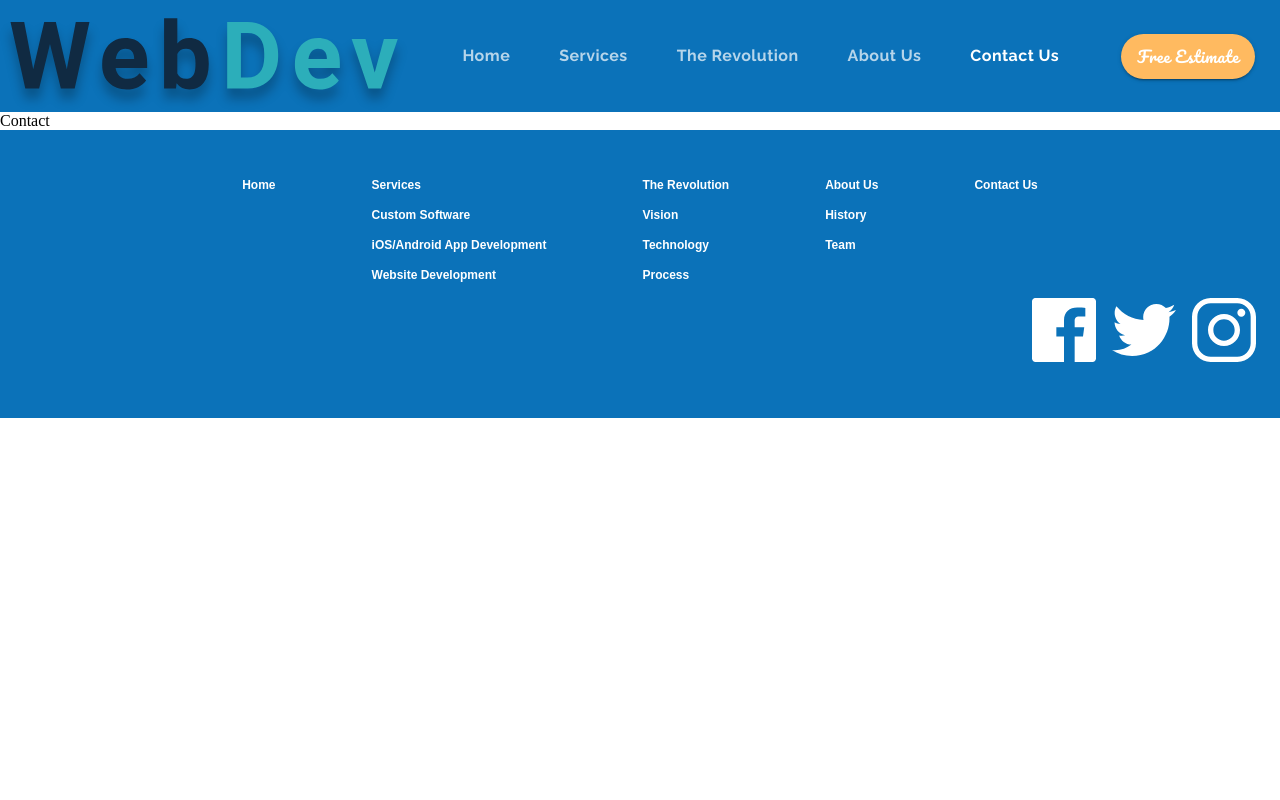
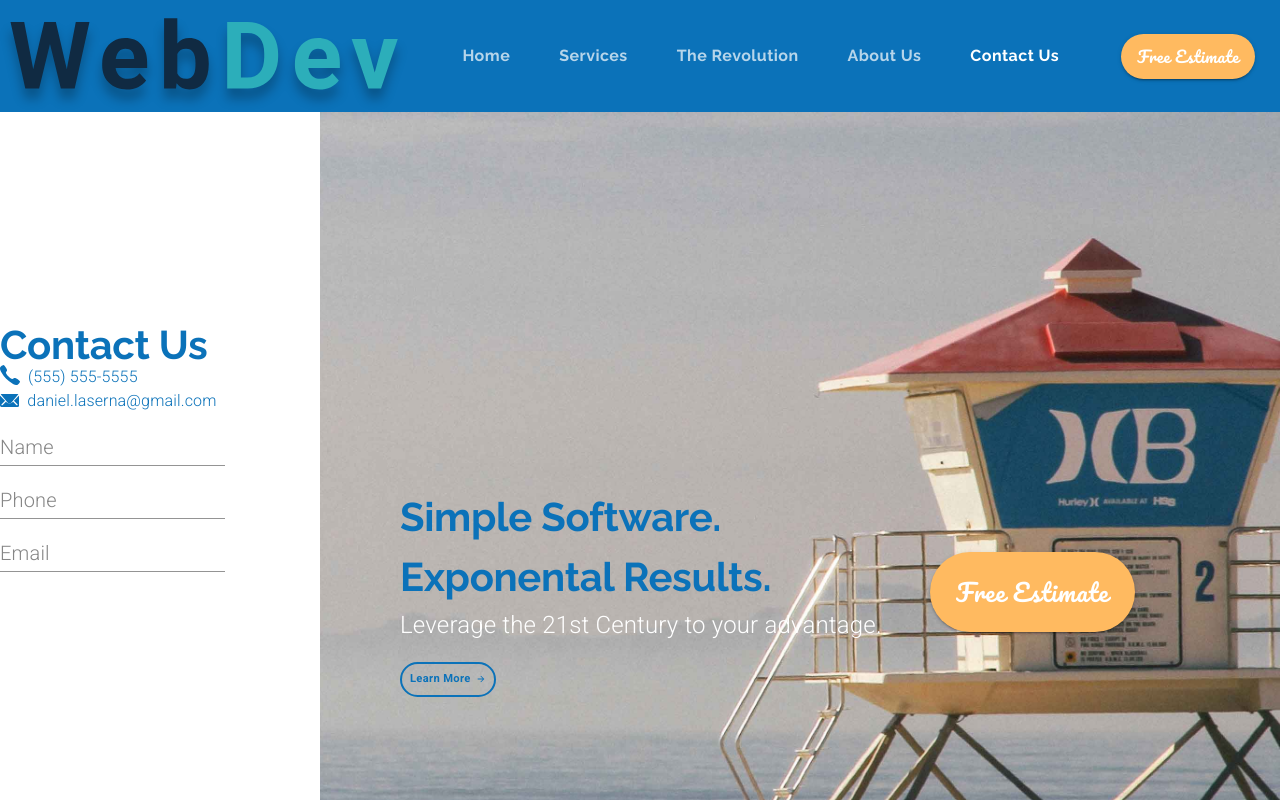
Before and after one commit to onTheDL/das-development, a React (Create React App) app: page /contact in a window 1280 px wide. Shown: the top 800 px of the page. Built offline with nearby package versions, Linux system fonts and the light colour scheme.

Commit message:
Add base Contact page

```diff
--- a/src/components/About.js
+++ b/src/components/About.js
@@ -30,8 +30,6 @@
   const classes = useStyles();
   const theme = useTheme();
   const matchesMD = useMediaQuery(theme.breakpoints.down("md"));
-  const matchesSM = useMediaQuery(theme.breakpoints.down("sm"));
-  const matchesXS = useMediaQuery(theme.breakpoints.down("xs"));
 
   return (
     <Grid container direction="column">
--- a/src/components/App.js
+++ b/src/components/App.js
@@ -9,8 +9,9 @@
 import CustomSoftware from "./CustomSoftware";
 import MobileApps from "./MobileApps";
 import Websites from "./Websites";
-import Revolution from "./Revolution"
-import About from "./About"
+import Revolution from "./Revolution";
+import About from "./About";
+import Contact from "./Contact";
 
 function App() {
   const [selectedIndex, setSelectedIndex] = useState(0);
@@ -92,14 +93,28 @@
               />
             )}
           />
-          <Route exact path="/about" render={(props) => (
+          <Route
+            exact
+            path="/about"
+            render={(props) => (
               <About
                 {...props}
                 setValue={setValue}
                 setSelectedIndex={setSelectedIndex}
               />
-            )} />
-          <Route exact path="/contact" component={() => <div>Contact</div>} />
+            )}
+          />
+          <Route
+            exact
+            path="/contact"
+            render={(props) => (
+              <Contact
+                {...props}
+                setValue={setValue}
+                setSelectedIndex={setSelectedIndex}
+              />
+            )}
+          />
           <Route exact path="/estimate" component={() => <div>Estimate</div>} />
         </Switch>
         <Footer setValue={setValue} setSelectedIndex={setSelectedIndex} />
--- /dev/null
+++ b/src/components/Contact.js
@@ -0,0 +1,231 @@
+import React, { useState } from "react";
+import { Link } from "react-router-dom";
+import CallToAction from "./ui/CallToAction";
+import ButtonArrow from "./ui/ButtonArrow";
+import { makeStyles, useTheme } from "@material-ui/core/styles";
+import {
+  Grid,
+  Typography,
+  useMediaQuery,
+  Button,
+  TextField,
+} from "@material-ui/core";
+
+import background from "../assets/background.jpg";
+import phoneIcon from "../assets/phone.svg";
+import emailIcon from "../assets/email.svg";
+import airplane from "../assets/send.svg";
+
+const useStyles = makeStyles((theme) => ({
+  heading: {
+    maxWidth: "40em",
+  },
+  rowContainer: {
+    paddingLeft: "5em",
+    paddingRight: "5em",
+    [theme.breakpoints.down("sm")]: {
+      paddingLeft: "1.5em",
+      paddingRight: "1.5em",
+    },
+  },
+  background: {
+    backgroundImage: `url(${background})`,
+    backgroundPosition: "center",
+    backgroundSize: "cover",
+    backgroundRepeat: "no-repeat",
+    height: "60em",
+    // width: "100%",
+  },
+  estimateBtn: {
+    ...theme.typography.estimate,
+    borderRadius: 50,
+    height: 80,
+    width: 205,
+    backgroundColor: theme.palette.common.orange,
+    fontSize: "1.5rem",
+    marginRight: "5em",
+    marginLeft: "2em",
+    "&:hover": {
+      backgroundColor: theme.palette.secondary.light,
+    },
+    [theme.breakpoints.down("sm")]: {
+      marginRight: 0,
+      marginLeft: 0,
+    },
+  },
+  learnBtn: {
+    ...theme.typography.learnBtn,
+    fontSize: "0.7rem",
+    height: 35,
+    padding: 8,
+    marginTop: "1.5em",
+    [theme.breakpoints.down("sm")]: {
+      marginBottom: "2em",
+      marginTop: "1.0em",
+    },
+  },
+}));
+
+export default function Contact({ setValue, setSelectedIndex }) {
+  const classes = useStyles();
+  const theme = useTheme();
+
+  const [name, setName] = useState("");
+  const [phone, setPhone] = useState("");
+  const [email, setEmail] = useState("");
+  const [message, setMessage] = useState("");
+
+  const matchesMD = useMediaQuery(theme.breakpoints.down("md"));
+  const matchesSM = useMediaQuery(theme.breakpoints.down("sm"));
+  const matchesXS = useMediaQuery(theme.breakpoints.down("xs"));
+
+  return (
+    <Grid container>
+      <Grid item container direction="column" justify="center" lg={3}>
+        <Grid item>
+          <Typography variant="h2" style={{ lineHeight: 1 }}>
+            Contact Us
+          </Typography>
+        </Grid>
+
+        {/*--- Phone ---*/}
+        <Grid item container>
+          <Grid item>
+            <img
+              src={phoneIcon}
+              alt="phone"
+              style={{ marginRight: "0.5em", verticalAlign: "bottom" }}
+            />
+          </Grid>
+          <Grid item>
+            <Typography
+              variant="body1"
+              style={{ color: theme.palette.common.blue, fontSize: "1rem" }}
+            >
+              (555) 555-5555
+            </Typography>
+          </Grid>
+        </Grid>
+
+        {/*--- Email ---*/}
+        <Grid item container>
+          <Grid item>
+            <img
+              src={emailIcon}
+              alt="envelope"
+              style={{ marginRight: "0.5em", verticalAlign: "bottom" }}
+            />
+          </Grid>
+          <Grid item>
+            <Typography
+              variant="body1"
+              style={{ color: theme.palette.common.blue, fontSize: "1rem" }}
+            >
+              daniel.laserna@gmail.com
+            </Typography>
+          </Grid>
+        </Grid>
+
+        {/*--- Name, Phone, Email Text Fields---*/}
+        <Grid item container>
+          <Grid item>
+            <TextField
+              label="Name"
+              id="name"
+              value={name}
+              onChange={(e) => setName(e.target.value)}
+            />
+          </Grid>
+          <Grid item>
+            <TextField
+              label="Phone"
+              id="phone"
+              value={phone}
+              onChange={(e) => setPhone(e.target.value)}
+            />
+          </Grid>
+          <Grid item>
+            <TextField
+              label="Email"
+              id="email"
+              value={email}
+              onChange={(e) => setEmail(e.target.value)}
+            />
+          </Grid>
+        </Grid>
+
+        {/* --- Message Text Field --- */}
+        <Grid item>
+          <TextField
+            value={message}
+            id="message"
+            onChange={(e) => setMessage(e.target.value)}
+            multiline
+            rows={10}
+          />
+        </Grid>
+
+        {/* --- Send Message Button --- */}
+        <Grid item>
+          <Button variant="contained">
+            Send Message
+            <img src={airplane} alt="paper airplane" />
+          </Button>
+        </Grid>
+      </Grid>
+
+
+    {/*-----Call to Action Block----- */}
+      <Grid item container alignItems="center" className={classes.background} lg={9}>
+        <Grid
+          item
+          style={{
+            marginLeft: matchesSM ? 0 : "5em",
+            textAlign: matchesSM ? "center" : "inherit",
+          }}
+        >
+          <Grid container direction="column">
+            <Grid item>
+              <Typography variant="h2">
+                Simple Software. <br /> Exponental Results.
+              </Typography>
+              <Typography variant="subtitle2" style={{ fontSize: "1.5rem" }}>
+                Leverage the 21st Century to your advantage.
+              </Typography>
+              <Grid container item justify={matchesSM ? "center" : "undefined"}>
+                <Button
+                  component={Link}
+                  to="/services"
+                  variant="outlined"
+                  className={classes.learnBtn}
+                  onClick={() => {
+                    setValue(1);
+                    setSelectedIndex(0);
+                  }}
+                >
+                  <span style={{ marginRight: 5 }}>Learn More</span>
+                  <ButtonArrow
+                    width={10}
+                    height={10}
+                    fill={theme.palette.common.blue}
+                  />
+                </Button>
+              </Grid>
+            </Grid>
+          </Grid>
+        </Grid>
+        <Grid item>
+          <Button
+            component={Link}
+            to="/estimate"
+            variant="contained"
+            className={classes.estimateBtn}
+            onClick={() => setValue(5)}
+          >
+            Free Estimate
+          </Button>
+        </Grid>
+      </Grid>
+    </Grid>
+  );
+}
```
Also changed, not shown: 1 other file (tests, documents, lock files or other folders).
